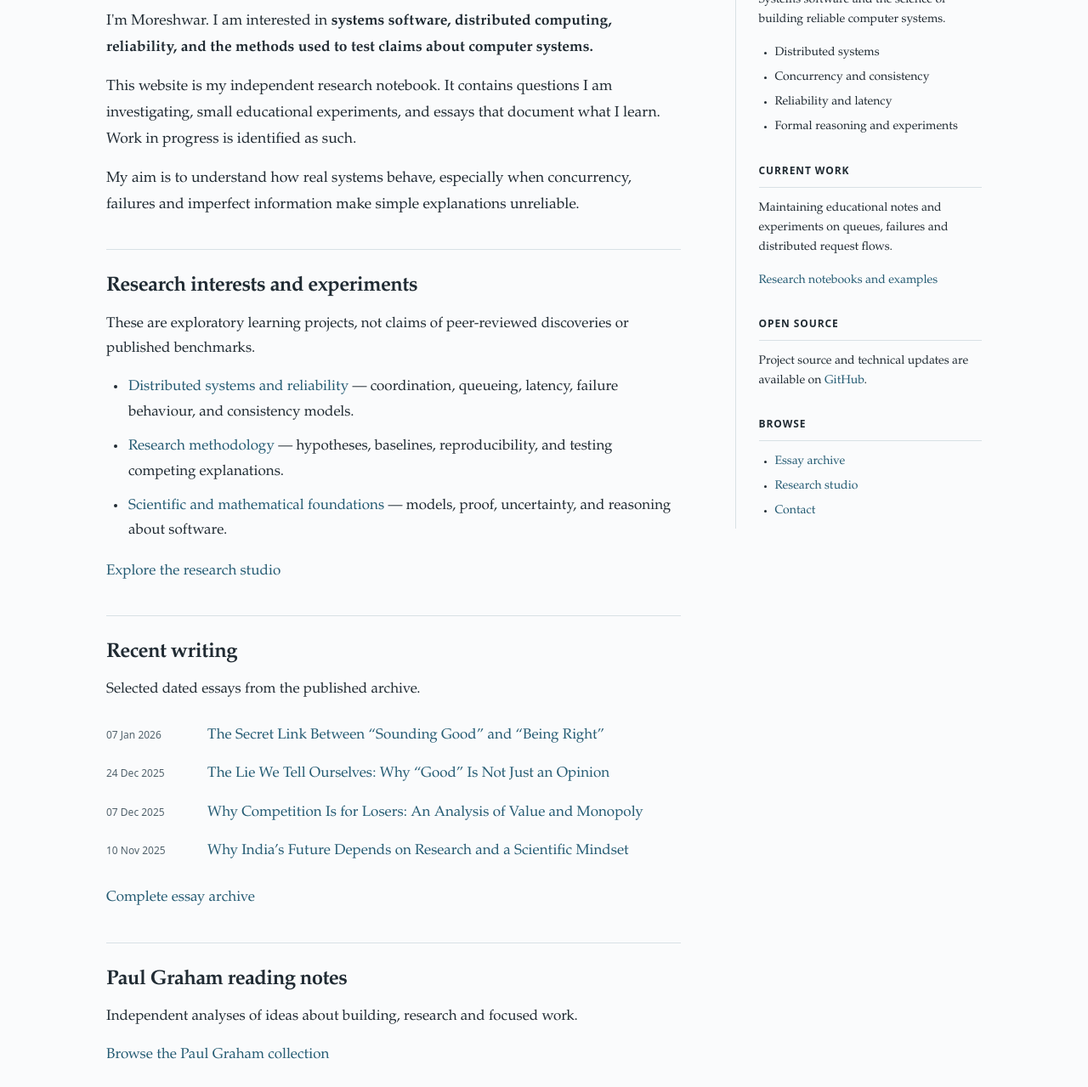
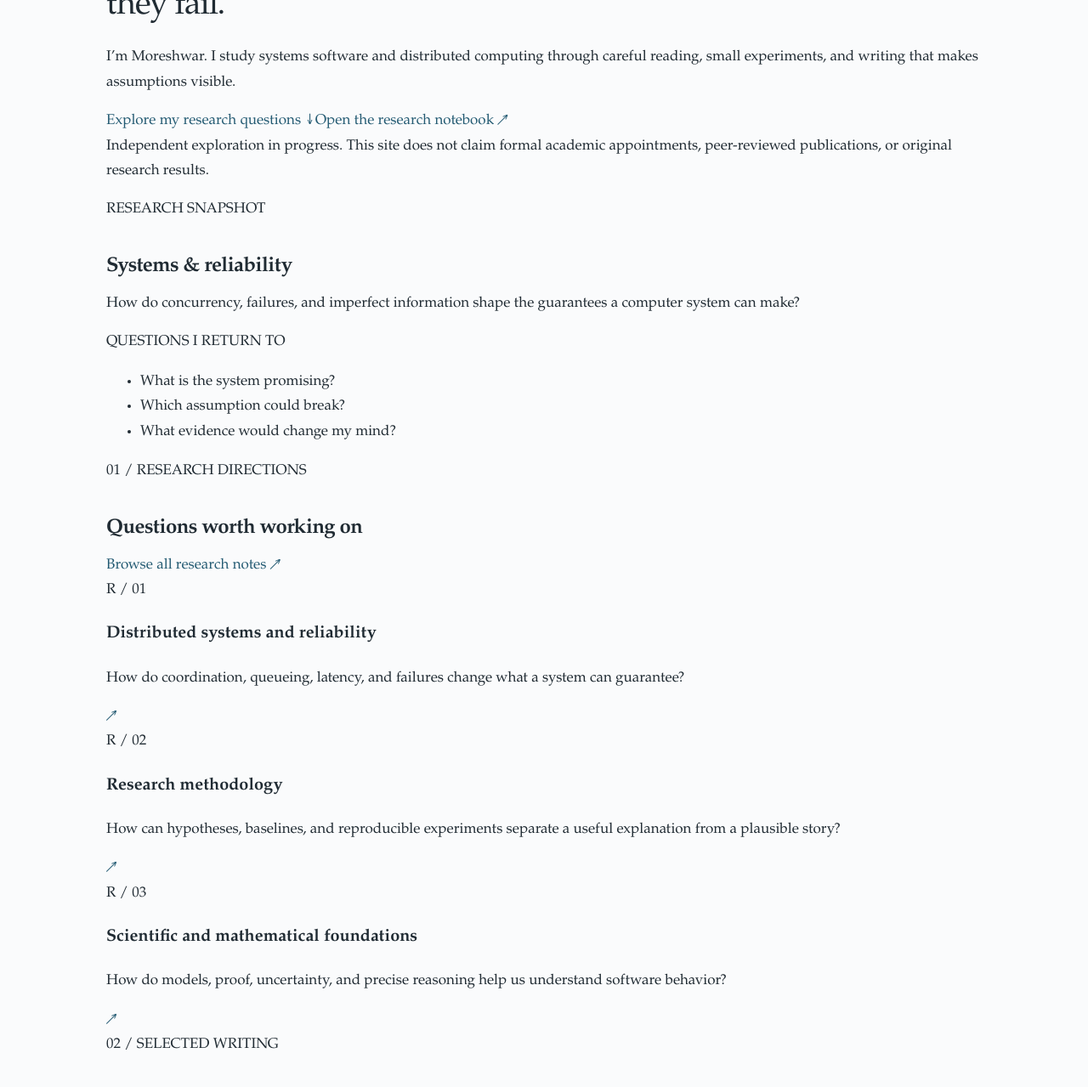
Before and after one commit to moreshwarp/Moreshwar, a plain HTML site: page index.html in a window 1280 px wide. Shown: the part 249-1528 px from the top of the page at 85% size. Drawn offline with Linux system fonts and the light colour scheme.

Commit message:
Redesign homepage as a single-page research profile

```diff
--- a/index.html
+++ b/index.html
@@ -6,7 +6,7 @@
 <meta name="color-scheme" content="light dark">
 <meta name="theme-color" content="#FAFBFC">
 <title>Moreshwar Systems Lab — Research Notes and Essays</title>
-<meta name="description" content="Moreshwar's independent research notebook: systems software, distributed systems, experiments, and carefully sourced writing.">
+<meta name="description" content="An independent research notebook on systems software, distributed computing, reliability, and the methods used to test claims about computer systems.">
 <link rel="canonical" href="https://moreshwarp.github.io/Moreshwar/">
 <link rel="icon" href="favicon.svg" type="image/svg+xml">
 <meta property="og:type" content="website">
@@ -16,84 +16,71 @@
 <link rel="stylesheet" href="research-site.css">
 <script defer src="research-site.js"></script>
 </head>
-<body>
+<body class="research-home">
 <a class="skip" href="#content">Skip to content</a>
 <header class="site-header">
  <div class="brand-band"><div class="container brand-inner">
-  <a href="index.html" class="brand" aria-label="Moreshwar Systems Lab home">Moreshwar <span>Systems Lab</span></a>
+  <a href="#top" class="brand" aria-label="Moreshwar Systems Lab home">Moreshwar <span>Systems Lab</span></a>
   <button class="theme-button" id="theme-toggle" type="button" aria-label="Switch to dark theme" aria-pressed="false">Dark mode</button>
  </div></div>
  <nav class="site-navigation" aria-label="Primary navigation">
   <div class="container nav-inner">
-   <a href="index.html" aria-current="page">Home</a>
-   <a href="studio.html">Research</a>
-   <a href="reading-archive.html">Writing</a>
+   <a href="#research" aria-current="page">Research</a>
+   <a href="#writing">Writing</a>
+   <a href="#method">Method</a>
    <a href="#about-profile">About</a>
   </div>
  </nav>
 </header>
-<main id="content" class="container layout">
- <article class="main-column">
-  <section class="introduction" aria-labelledby="hello">
-   <h1 id="hello">Hello!</h1>
-   <p>I'm Moreshwar. I am interested in <strong>systems software, distributed computing, reliability, and the methods used to test claims about computer systems.</strong></p>
-   <p>This website is my independent research notebook. It contains questions I am investigating, small educational experiments, and essays that document what I learn. Work in progress is identified as such.</p>
-   <p>My aim is to understand how real systems behave, especially when concurrency, failures and imperfect information make simple explanations unreliable.</p>
-  </section>
-  <section id="research-projects" aria-labelledby="research-heading">
-   <h2 id="research-heading">Research interests and experiments</h2>
-   <p>These are exploratory learning projects, not claims of peer-reviewed discoveries or published benchmarks.</p>
-   <ul class="research-list">
-    <li><a href="studio.html#systems-lab">Distributed systems and reliability</a> — coordination, queueing, latency, failure behaviour, and consistency models.</li>
-    <li id="method"><a href="studio.html#inquiry">Research methodology</a> — hypotheses, baselines, reproducibility, and testing competing explanations.</li>
-    <li><a href="studio.html#science-ideas">Scientific and mathematical foundations</a> — models, proof, uncertainty, and reasoning about software.</li>
-   </ul>
-   <p><a href="studio.html">Explore the research studio</a></p>
-  </section>
-  <section id="academic-directory" aria-labelledby="academic-recent">
-   <h2 id="academic-recent">Recent writing</h2>
-   <p>Selected dated essays from the published archive.</p>
-   <ul class="dated-list">
-    <li><time datetime="2026-01-07">07 Jan 2026</time><a href="articles/183772820-the-secret-link-between-sounding.html">The Secret Link Between “Sounding Good” and “Being Right”</a></li>
-    <li><time datetime="2025-12-24">24 Dec 2025</time><a href="articles/182482423-the-lie-we-tell-ourselves-why-good.html">The Lie We Tell Ourselves: Why “Good” Is Not Just an Opinion</a></li>
-    <li><time datetime="2025-12-07">07 Dec 2025</time><a href="articles/180980837-why-competition-is-for-losers-a-rational.html">Why Competition Is for Losers: An Analysis of Value and Monopoly</a></li>
-    <li><time datetime="2025-11-10">10 Nov 2025</time><a href="articles/178480398-the-engine-of-progress-why-indias.html">Why India’s Future Depends on Research and a Scientific Mindset</a></li>
-   </ul>
-   <p><a href="reading-archive.html">Complete essay archive</a></p>
-  </section>
-  <section id="paul-graham-reading"><h2>Paul Graham reading notes</h2><p>Independent analyses of ideas about building, research and focused work.</p><p><a href="paul-graham.html">Browse the Paul Graham collection</a></p></section><section id="essays" aria-labelledby="selected-heading">
-   <h2 id="selected-heading">Selected technical writing</h2>
-   <ul class="research-list">
-    <li><a href="articles/165015685-zero-knowledge-proof-zkp-the-magic-of-proving-without-revealing-9e41181e918e.html">Zero-knowledge proofs</a> — an introduction to proving a claim without revealing the underlying secret.</li>
-    <li><a href="articles/165015687-leslie-lamport-genius-behind-computers-working-together-fe1d2415aee8.html">Leslie Lamport and distributed computing</a> — why ordering and coordination matter.</li>
-    <li><a href="articles/165015692-chaos-monkey-25-06-02.html">Chaos Monkey and system failures</a> — lessons from resilience testing.</li>
-    <li><a href="articles/fieldnote-queues.html">Queues and latency</a> — educational notes about waiting time and utilization.</li>
-   </ul>
-  </section>
-  <section id="about-profile" aria-labelledby="about-heading">
-   <h2 id="about-heading">About</h2>
-   <p>I use this site to document questions, reason from evidence, and build reproducible examples. Interests include distributed systems, operating systems, concurrency, mathematical foundations and careful technical communication.</p>
-   <p>Writing here reflects independent exploration. It should not be interpreted as a record of formal academic appointments, peer-reviewed publications, or proven scientific breakthroughs.</p>
-   <p>For questions or corrections, visit the <a href="studio.html#contact">contact section</a>.</p>
-  </section>
- </article>
- <aside class="sidebar" aria-label="Research profile and links">
-  <section><h2>Research focus</h2>
-   <p>Systems software and the science of building reliable computer systems.</p>
-   <ul><li>Distributed systems</li><li>Concurrency and consistency</li><li>Reliability and latency</li><li>Formal reasoning and experiments</li></ul>
-  </section>
-  <section><h2>Current work</h2>
-   <p>Maintaining educational notes and experiments on queues, failures and distributed request flows.</p>
-   <p><a href="studio.html#systems-lab">Research notebooks and examples</a></p>
-  </section>
-  <section><h2>Open source</h2>
-   <p>Project source and technical updates are available on <a href="https://github.com/moreshwarp/Moreshwar">GitHub</a>.</p>
-  </section>
-  <section><h2>Browse</h2>
-   <ul><li><a href="reading-archive.html">Essay archive</a></li><li><a href="studio.html">Research studio</a></li><li><a href="studio.html#contact">Contact</a></li></ul>
-  </section>
- </aside>
+<main id="content" class="container research-page">
+ <section class="intro-grid" id="top" aria-labelledby="page-title">
+  <div class="intro-copy">
+   <p class="eyebrow">INDEPENDENT RESEARCH NOTEBOOK <span>·</span> PUNE, INDIA</p>
+   <h1 id="page-title">Understanding systems by asking what happens when they fail.</h1>
+   <p class="intro-lede">I’m Moreshwar. I study systems software and distributed computing through careful reading, small experiments, and writing that makes assumptions visible.</p>
+   <div class="intro-actions"><a class="action-primary" href="#research">Explore my research questions <span aria-hidden="true">↓</span></a><a class="action-secondary" href="studio.html">Open the research notebook <span aria-hidden="true">↗</span></a></div>
+   <p class="scope-note">Independent exploration in progress. This site does not claim formal academic appointments, peer-reviewed publications, or original research results.</p>
+  </div>
+  <aside class="research-card" aria-label="Research snapshot">
+   <p class="card-label">RESEARCH SNAPSHOT</p>
+   <h2>Systems &amp; reliability</h2>
+   <p>How do concurrency, failures, and imperfect information shape the guarantees a computer system can make?</p>
+   <div class="rule"></div>
+   <p class="card-label">QUESTIONS I RETURN TO</p>
+   <ul><li>What is the system promising?</li><li>Which assumption could break?</li><li>What evidence would change my mind?</li></ul>
+  </aside>
+ </section>
+
+ <section class="content-section" id="research" aria-labelledby="research-heading">
+  <div class="section-heading"><div><p class="eyebrow">01 / RESEARCH DIRECTIONS</p><h2 id="research-heading">Questions worth working on</h2></div><a class="section-link" href="studio.html">Browse all research notes ↗</a></div>
+  <div class="question-list">
+   <article class="question-row"><span class="question-index">R / 01</span><div><h3>Distributed systems and reliability</h3><p>How do coordination, queueing, latency, and failures change what a system can guarantee?</p></div><a href="studio.html#systems-lab" aria-label="Explore distributed systems and reliability">↗</a></article>
+   <article class="question-row"><span class="question-index">R / 02</span><div><h3>Research methodology</h3><p>How can hypotheses, baselines, and reproducible experiments separate a useful explanation from a plausible story?</p></div><a href="studio.html#inquiry" aria-label="Explore research methodology">↗</a></article>
+   <article class="question-row"><span class="question-index">R / 03</span><div><h3>Scientific and mathematical foundations</h3><p>How do models, proof, uncertainty, and precise reasoning help us understand software behavior?</p></div><a href="studio.html#science-ideas" aria-label="Explore scientific and mathematical foundations">↗</a></article>
+  </div>
+ </section>
+
+ <section class="content-section writing-section" id="writing" aria-labelledby="writing-heading">
+  <div class="section-heading"><div><p class="eyebrow">02 / SELECTED WRITING</p><h2 id="writing-heading">Ideas I’m studying</h2></div><a class="section-link" href="reading-archive.html">View the complete archive ↗</a></div>
+  <div class="writing-grid">
+   <a class="writing-item" href="articles/165015687-leslie-lamport-genius-behind-computers-working-together-fe1d2415aee8.html"><span class="writing-type">DISTRIBUTED SYSTEMS</span><h3>Leslie Lamport and distributed computing</h3><p>Why ordering and coordination matter when computers work together.</p><span class="read-more">Read note ↗</span></a>
+   <a class="writing-item" href="articles/fieldnote-queues.html"><span class="writing-type">PERFORMANCE</span><h3>Queues and latency</h3><p>Educational notes about waiting time, utilization, and how load changes response time.</p><span class="read-more">Read note ↗</span></a>
+   <a class="writing-item" href="articles/165015692-chaos-monkey-25-06-02.html"><span class="writing-type">RELIABILITY</span><h3>Chaos Monkey and system failures</h3><p>What deliberate failure testing can teach us about resilience.</p><span class="read-more">Read note ↗</span></a>
+   <a class="writing-item" href="articles/165015685-zero-knowledge-proof-zkp-the-magic-of-proving-without-revealing-9e41181e918e.html"><span class="writing-type">THEORY</span><h3>Zero-knowledge proofs</h3><p>An introduction to proving a claim without revealing the underlying secret.</p><span class="read-more">Read note ↗</span></a>
+  </div>
+ </section>
+
+ <section class="method-band" id="method" aria-labelledby="method-heading">
+  <div><p class="eyebrow">03 / HOW I WORK</p><h2 id="method-heading">Make the reasoning inspectable.</h2></div>
+  <p>I start with a question, state the assumptions, look for primary sources, and build the smallest experiment that can expose a mistaken intuition. Notes are labelled as exploratory when they are still being developed.</p>
+  <a href="studio.html#inquiry">Read the research approach ↗</a>
+ </section>
+
+ <section class="about-section" id="about-profile" aria-labelledby="about-heading">
+  <p class="eyebrow">04 / ABOUT</p><h2 id="about-heading">A working notebook, open to correction.</h2>
+  <div class="about-grid"><p>This site is where I document questions, reason from evidence, and build reproducible examples. My interests include operating systems, distributed systems, concurrency, mathematical foundations, and clear technical communication.</p><p>For questions, corrections, or a technical discussion, visit the <a href="studio.html#contact">contact section</a>. Project source is available on <a href="https://github.com/moreshwarp/Moreshwar">GitHub ↗</a>.</p></div>
+ </section>
 </main>
-<footer class="site-footer"><div class="container"><p>© Moreshwar Systems Lab · Independent research and writing</p><p><a href="index.html">Home</a> · <a href="reading-archive.html">Writing</a> · <a href="studio.html">Research</a></p></div></footer>
+<footer class="site-footer"><div class="container"><p>© Moreshwar Systems Lab · Independent research and writing</p><p><a href="#top">Back to top ↑</a> · <a href="studio.html">Research notebook</a> · <a href="reading-archive.html">Writing archive</a></p></div></footer>
 </body>
 </html>
```
